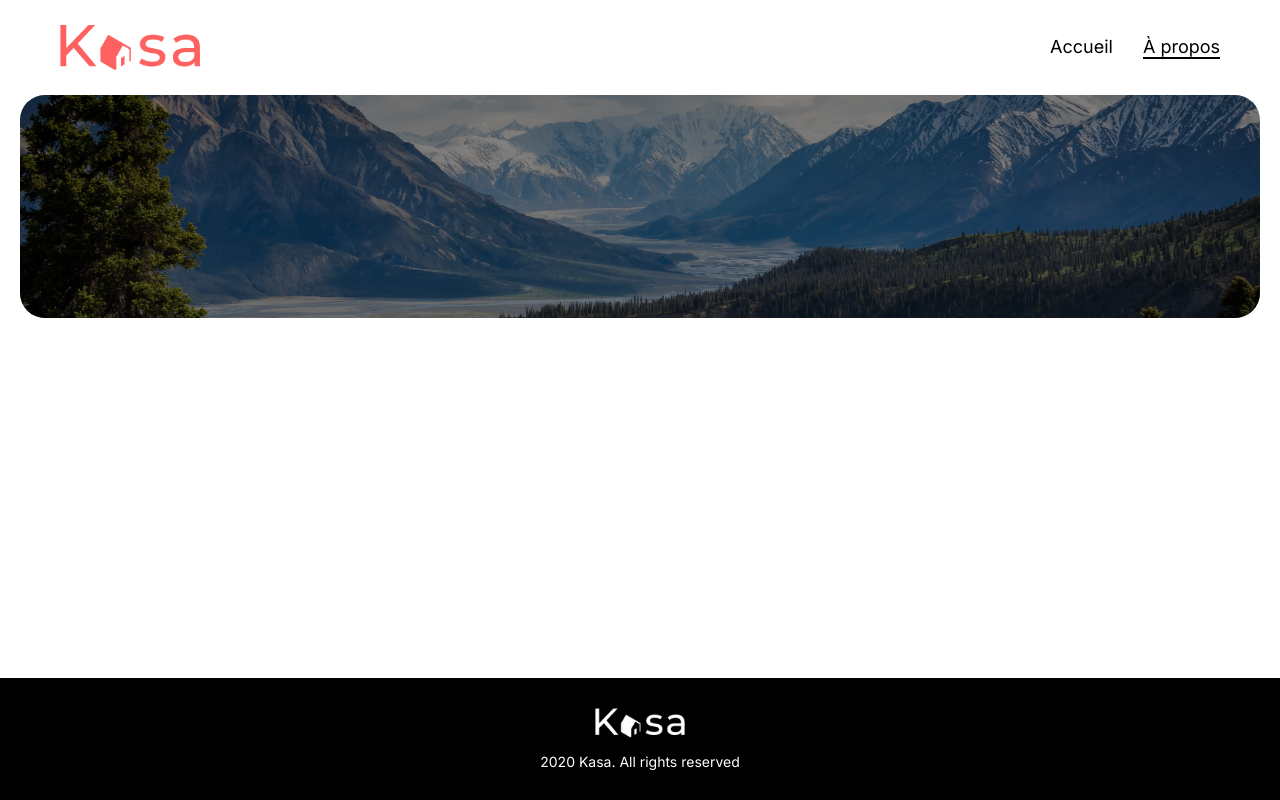
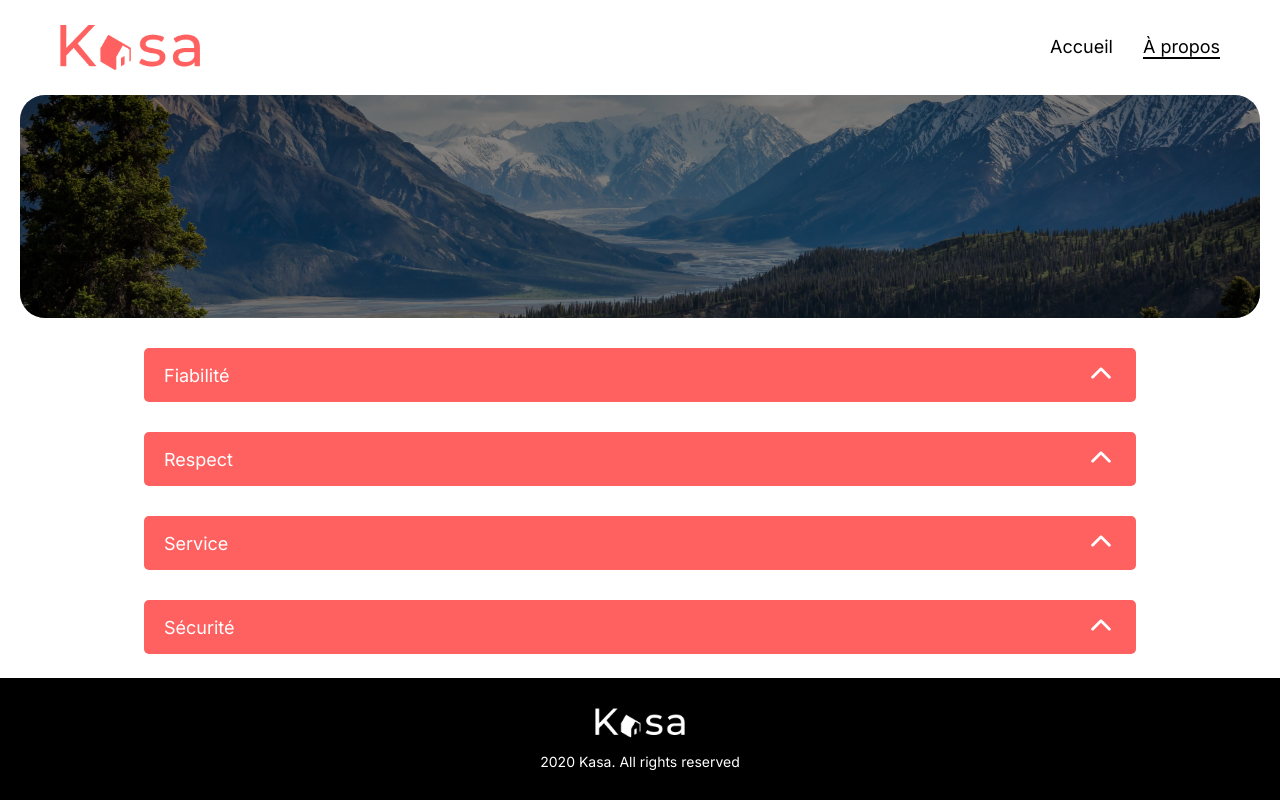
Before and after one commit to HFDC-Dev/P5-Kasa, a React (Vite) app in the folder p5-kasa-react-project/: page /about in a window 1280 px wide. Built offline with nearby package versions, Linux system fonts and the light colour scheme.

Commit message:
Ajout du composant Collapse.jsx puis intégration des composants dans la page A propos

```diff
--- a/p5-kasa-react-project/package.json
+++ b/p5-kasa-react-project/package.json
@@ -12,6 +12,7 @@
   "dependencies": {
     "react": "^19.1.0",
     "react-dom": "^19.1.0",
+    "react-icons": "^5.5.0",
     "react-router": "^7.6.1",
     "react-router-dom": "^7.6.2",
     "sass": "^1.89.1"
--- /dev/null
+++ b/p5-kasa-react-project/src/Components/Collapse/Collapse.jsx
@@ -0,0 +1,28 @@
+import { useState } from "react";
+import "./collapse.scss";
+import { IoIosArrowUp } from "react-icons/io";
+
+function Collapse({ title, content }) {
+  const [isOpen, setIsOpen] = useState(false);
+
+  const toggleCollapse = () => setIsOpen(!isOpen);
+
+  return (
+    <div className="collapse">
+      <div
+        className={`collapse-header ${isOpen ? "open" : ""}`}
+      >
+        <span>{title}</span>
+        <span className={`arrow ${isOpen ? "rotate" : ""}`}onClick={toggleCollapse}>
+          <IoIosArrowUp size={30} />
+        </span>
+      </div>
+
+      <div className={`collapse-content ${isOpen ? "open" : ""}`}>
+        <p>{content}</p>
+      </div>
+    </div>
+  );
+}
+
+export default Collapse;
--- /dev/null
+++ b/p5-kasa-react-project/src/Components/Collapse/collapse.scss
@@ -0,0 +1,38 @@
+.collapse {
+    width: 80%;
+    margin: 0 auto;
+    margin-top: 30px;
+
+  .collapse-header {
+    background-color: #ff6060;
+    color: white;
+    padding: 10px 20px;
+    display: flex;
+    justify-content: space-between;
+    align-items: center;
+    border-radius: 5px;
+    font-size: 18px;
+
+    .arrow {
+        cursor: pointer;
+        transition: transform 0.3s ease;
+    }
+
+    .arrow.rotate {
+      transform: rotate(180deg);
+    }
+  }
+
+  .collapse-content {
+    max-height: 0;
+    overflow: hidden;
+    transition: max-height 0.3s ease;
+
+    &.open {
+      max-height: 200px;
+      background-color: #f6f6f6;
+      padding: 20px;
+      border-radius: 5px;
+    }
+  }
+}
--- a/p5-kasa-react-project/src/Pages/About.jsx
+++ b/p5-kasa-react-project/src/Pages/About.jsx
@@ -1,5 +1,6 @@
 import Banner from "../Components/Banner/Banner";
 import aboutImage from "../assets/image-about.png";
+import Collapse from "../Components/Collapse/Collapse";
 
 function About() {
 
@@ -7,6 +8,22 @@ function About() {
     return (
         <main className="about">
             <Banner image={aboutImage} />
+            <Collapse
+                title="Fiabilité"
+                content="Les annonces postées sur Kasa garantissent une fiabilité totale. Les photos sont conformes aux logements, et toutes les informations sont régulièrement vérifiées par nos équipes."
+            />
+            <Collapse
+                title="Respect"
+                content="La bienveillance fait partie des valeurs fondatrices de Kasa. Tout comportement discriminatoire ou de perturbation du voisinage entrainera une exclusion de notre plateforme."
+            />
+            <Collapse
+                title="Service"
+                content="La qualité du service est au coeur de notre engagement chez Kasa. Nous veillons à ce que chaque interaction, que ce soit avec nos hôtes ou nos locataires, soit empreinte de respect et de bienveillance."
+            />
+            <Collapse
+                title="Sécurité"
+                content="La sécurité est la priorité de Kasa. Aussi bien pour nos hôtes que pour les voyageurs, chaque logement correspond aux critères de sécurité établis par nos services. En laissant une note aussi bien à l'hôte qu'au locataire, cela permet à nos équipes de vérifier que les standards sont bien respectés. Nous organisons également des ateliers sur la sécurité domestique pour nos hôtes."
+            />
         </main>
     )
 }
```
Also changed, not shown: p5-kasa-react-project/src/Components/Main/Main.css (deleted), p5-kasa-react-project/src/Components/Main/Main.jsx (deleted), 1 other file (tests, documents, lock files or other folders).
